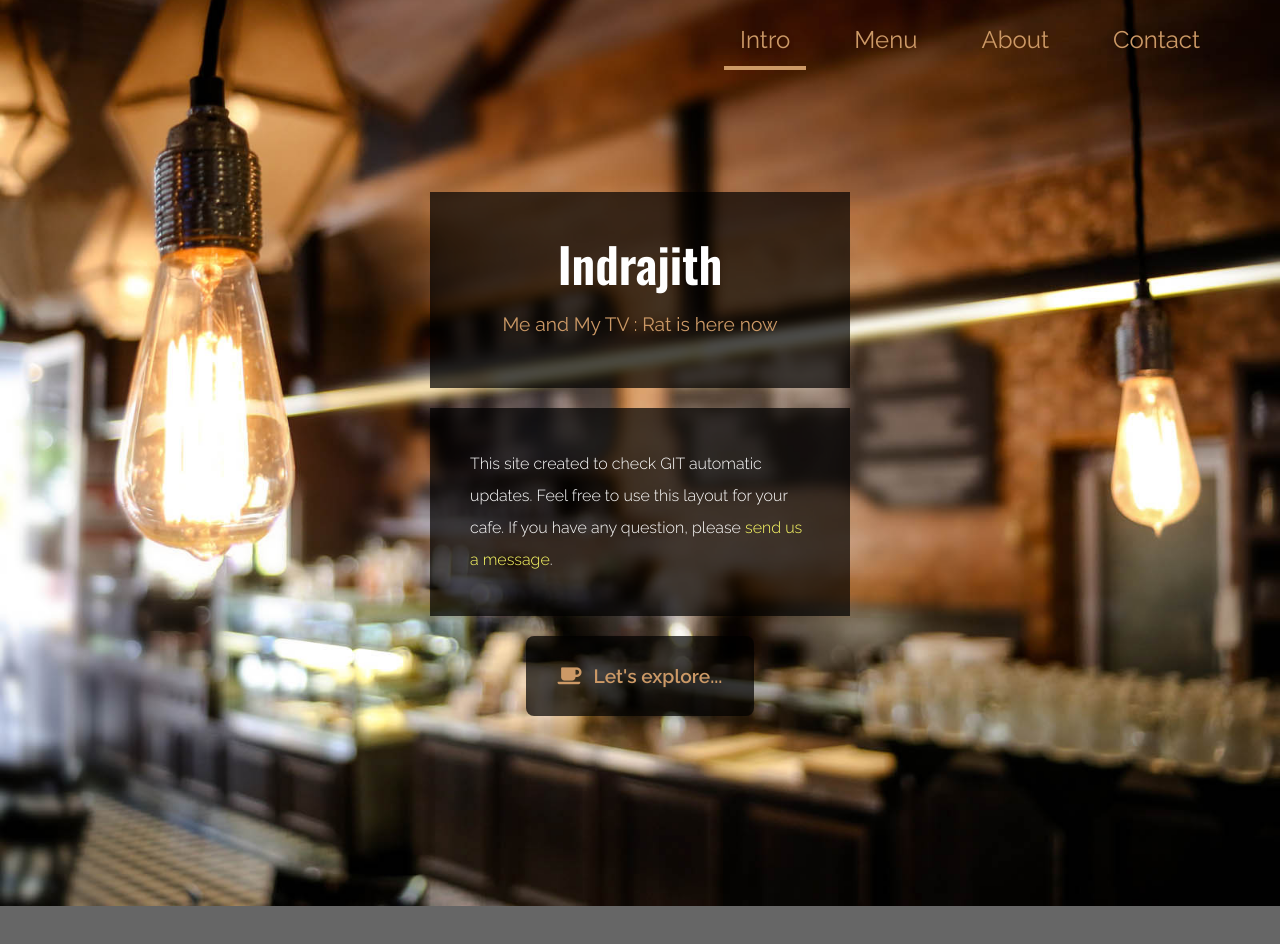
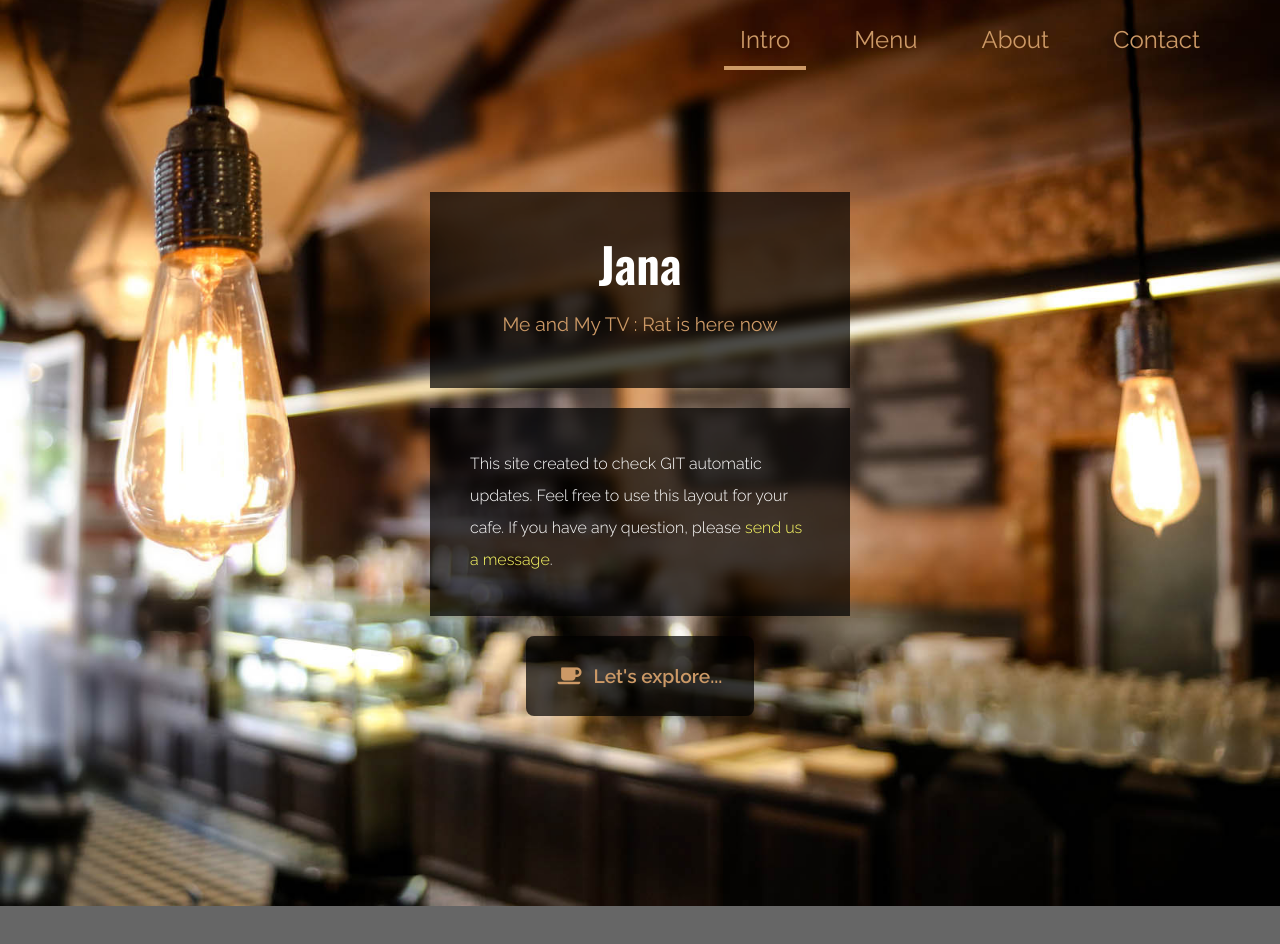
Before and after one commit to prasadSL/OpenShiftWeb, a plain HTML site: page index.html in a window 1280 px wide. Shown: the top 944 px of the page. Drawn offline with nearby package versions, Linux system fonts and the light colour scheme.

Commit message:
Update123

```diff
--- a/index.html
+++ b/index.html
@@ -38,7 +38,7 @@ https://www.tooplate.com/view/2126-antique-cafe
         <div class="container mx-auto px-2 tm-intro-width">
             <div class="sm:pb-60 sm:pt-48 py-20">
                 <div class="bg-black bg-opacity-70 p-12 mb-5 text-center">
-                    <h1 class="text-white text-5xl tm-logo-font mb-5">Indrajith</h1>
+                    <h1 class="text-white text-5xl tm-logo-font mb-5">Jana</h1>
                     <p class="tm-text-gold tm-text-2xl">Me and My TV : Rat is here now</p>
                 </div>
                 <div class="bg-black bg-opacity-70 p-10 mb-5">
```
